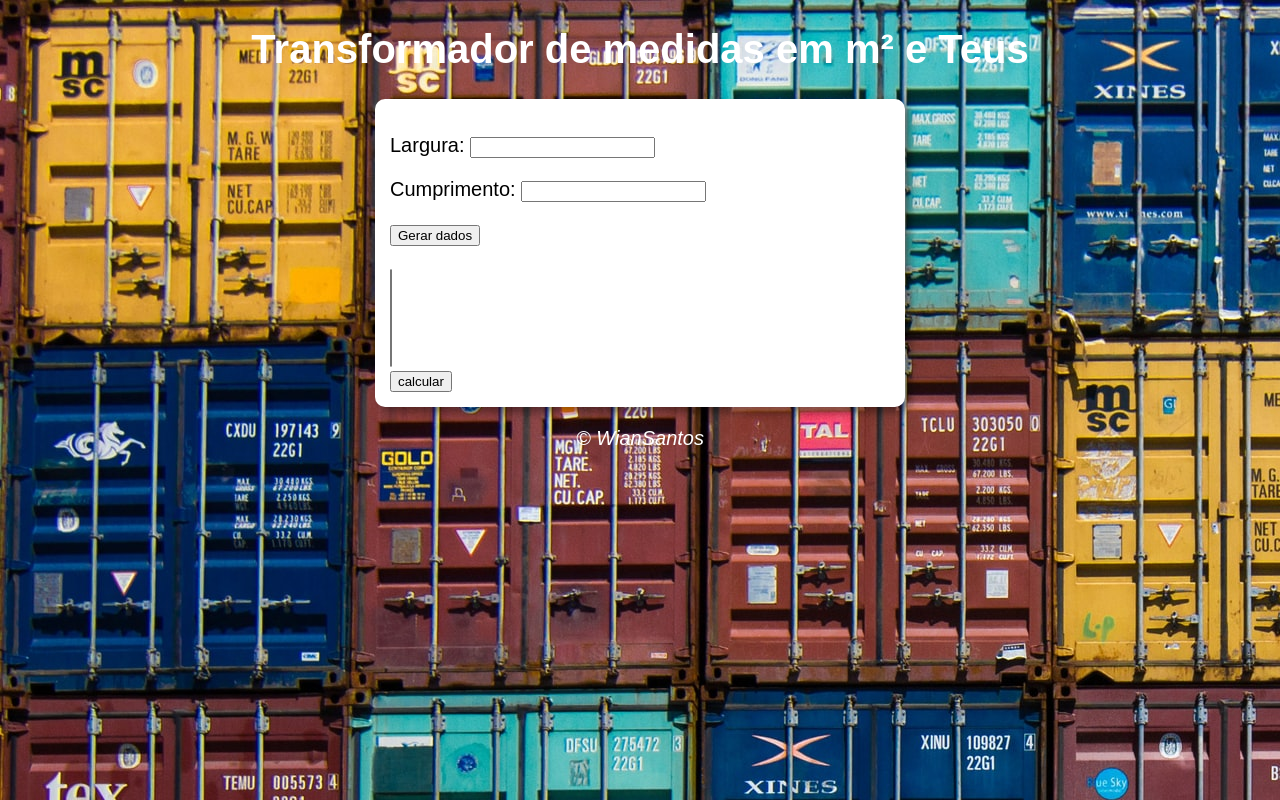
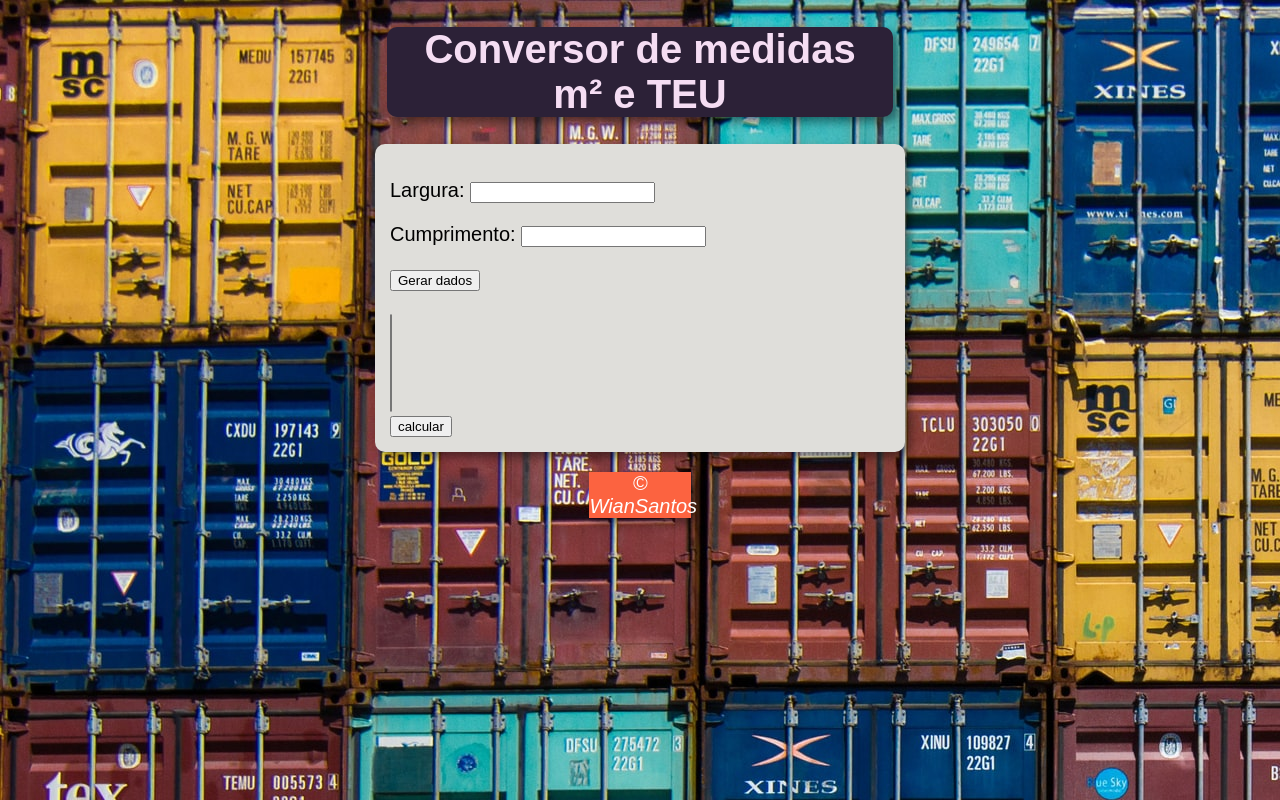
Before and after one commit to WianSantos/M-_e_Teus, a plain HTML site: page index.html in a window 1280 px wide. Drawn offline with Linux system fonts and the light colour scheme.

Commit message:
Finalizacao

```diff
--- a/index.html
+++ b/index.html
@@ -9,7 +9,10 @@
   </head>
   <body>
     <header>
-      <h1>Transformador de medidas em m² e Teus</h1>
+      <h1>
+        Conversor de medidas<br />
+        m² e TEU
+      </h1>
     </header>
     <section>
       <div>
--- a/script.js
+++ b/script.js
@@ -62,7 +62,7 @@ function calcular() {
     res.innerHTML += `<p>Ao todo temos ${tot} m² adicionado no sistema.</p>`
     res.innerHTML += `<p>Total de ${soma.toFixed(2)}m².</p>`
     res.innerHTML += `<p>Considerando que uma unidade de 40' tem 28,30m² e representa 2 TEU.</p>`
-    res.innerHTML += `<p>O total em Teus a 1 de alto será: ${aTeu}.</p>`
-    res.innerHTML += `<p>O total em Teus a 5 de alto será:${teu2}.</p>`
+    res.innerHTML += `<p>O total em TEU a 1 de alto será: ${aTeu}TEU.</p>`
+    res.innerHTML += `<p>O total em TEU a 5 de alto será: ${teu2}TEU.</p>`
   }
 }
--- a/style.css
+++ b/style.css
@@ -3,12 +3,18 @@ body {
   font: normal 15pt Arial;
 }
 header {
-  color: white;
+  color: rgb(245, 221, 243);
   text-align: center;
+  font-family: sans-serif;
+  border-radius: 10px;
+  margin-left: 30%;
+  margin-right: 30%;
+  background-color: rgb(44, 33, 55);
+  box-shadow: 5px 5px 10px rgba(0, 0, 0, 0.433);
 }
 
 section {
-  background: white;
+  background: rgb(223, 222, 218);
   border-radius: 10px;
   padding: 15px;
   width: 500px;
@@ -23,4 +29,8 @@ footer {
   color: white;
   text-align: center;
   font-style: italic;
+  margin-left: 46%;
+  margin-right: 46%;
+  background-color: rgb(252, 99, 64);
+  box-shadow: 5px 5px 10px rgba(0, 0, 0, 0.433);
 }
```
